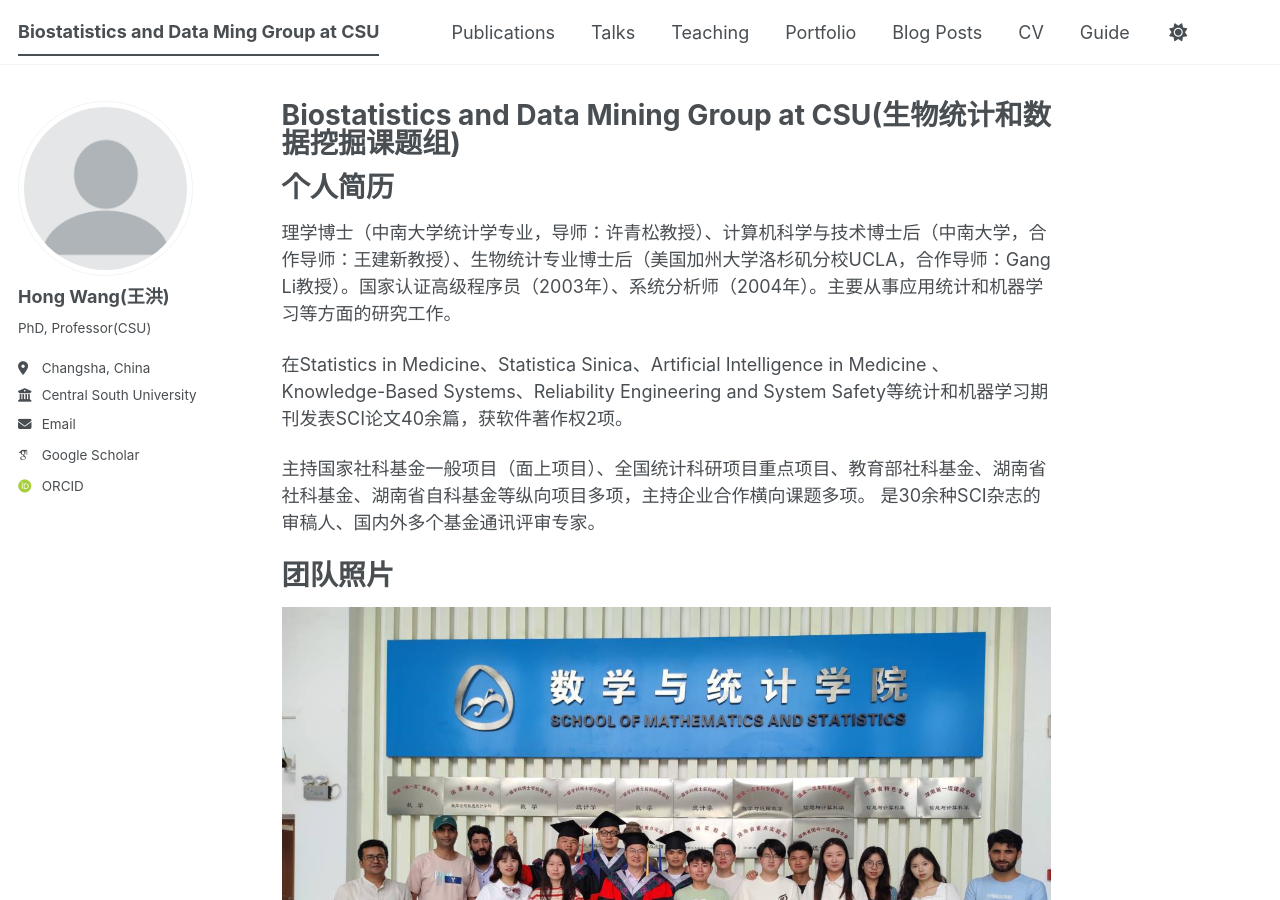
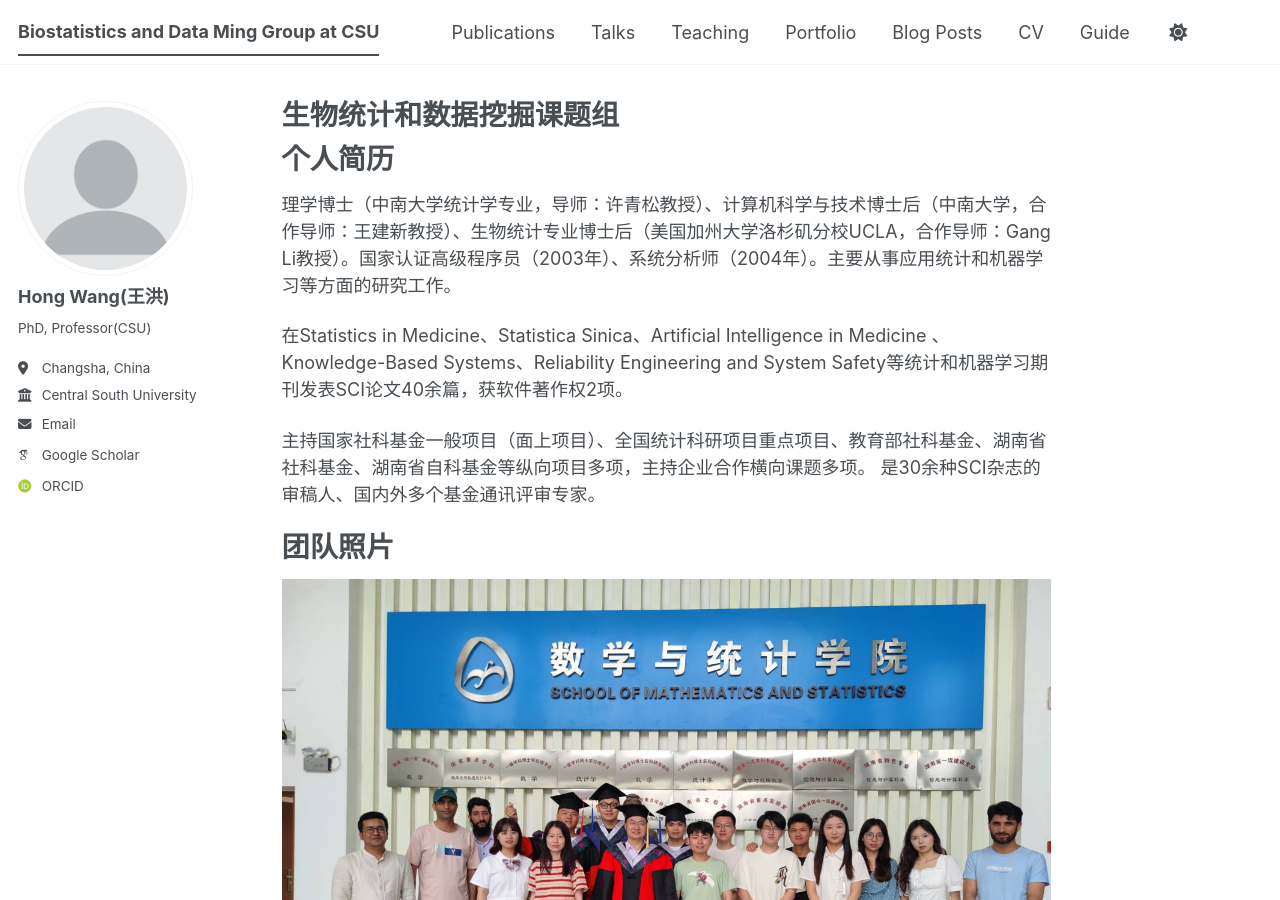
Before and after one commit to whcsu/whcsu.github.io, a Jekyll site: the page built from _pages/about.md, in a window 1280 px wide and 900 px high. Built offline with Jekyll 4.4.1, drawn with Linux system fonts in a browser that asks for light colours; some web fonts are replaced; a script bundle is joined from its source files by our own code; library files that are not in the unit come from our copies.

Commit message:
Update about.md

```diff
--- a/_pages/about.md
+++ b/_pages/about.md
@@ -1,6 +1,6 @@
 ---
 permalink: /
-title: "Biostatistics and Data Mining Group at CSU(生物统计和数据挖掘课题组)"
+title: "生物统计和数据挖掘课题组"
 author_profile: true
 redirect_from:
   - /about/
```
